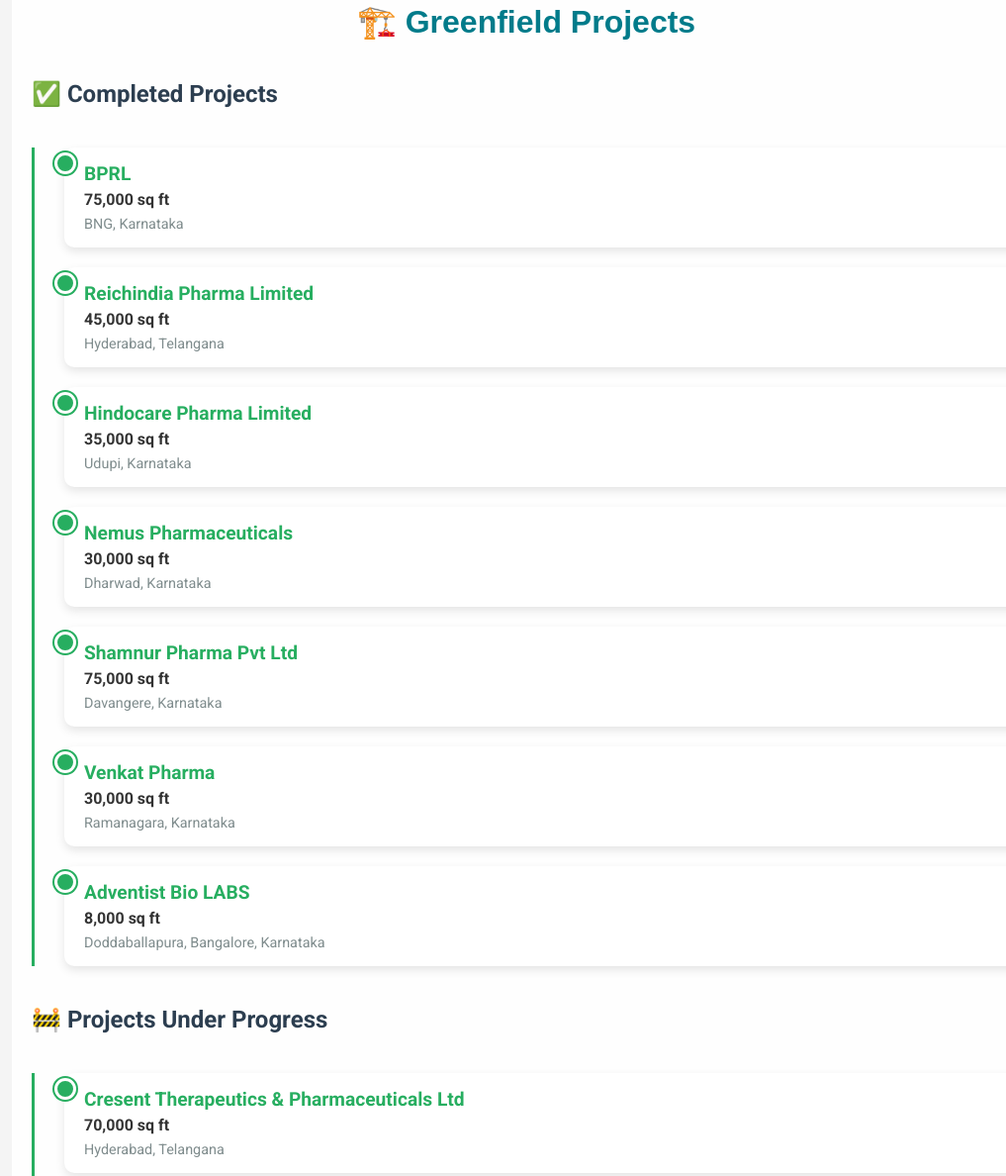
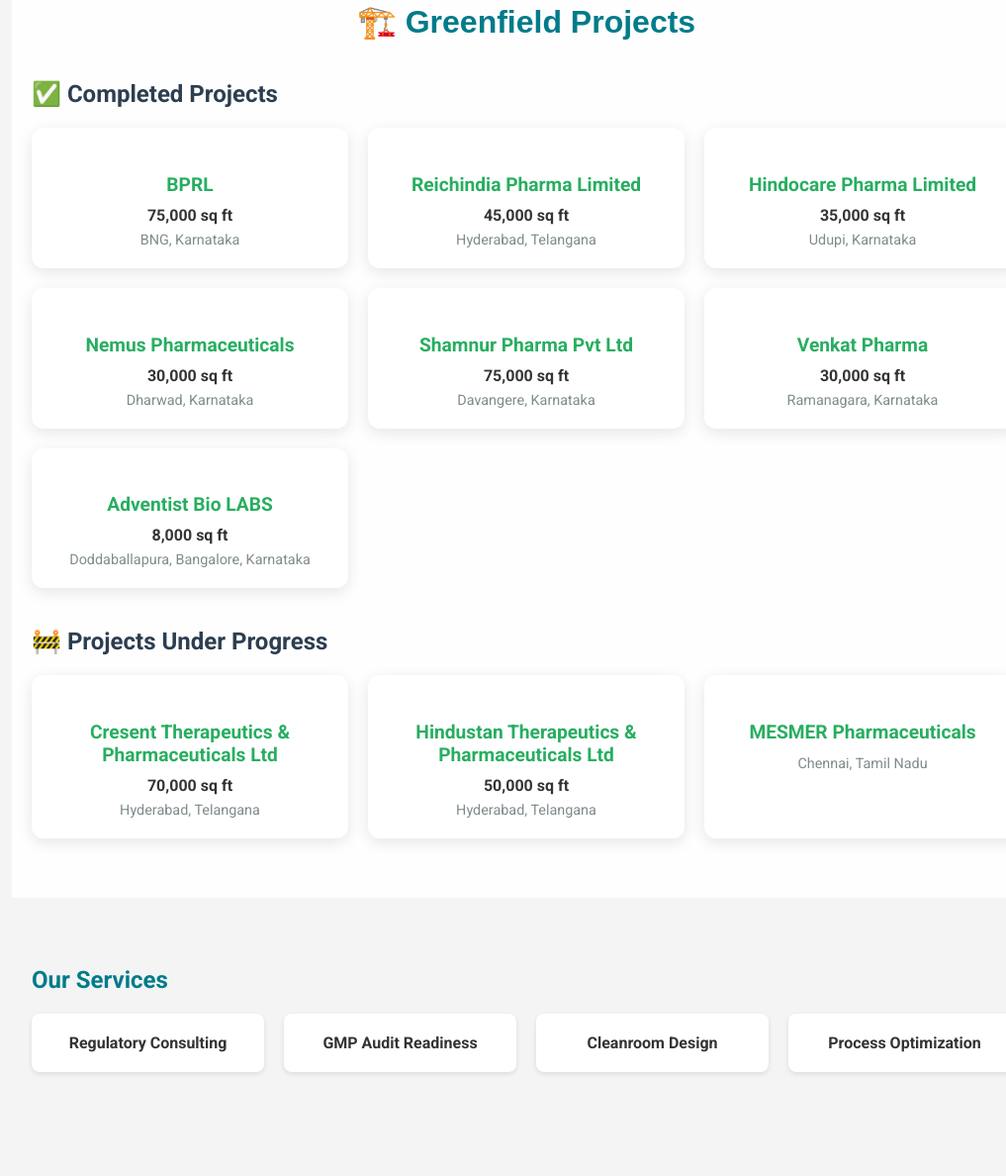
Before and after one commit to lalithRajupalepu/gs-projects-site, a plain HTML site: page index.html in a window 1280 px wide. Shown: the part 1340-2528 px from the top of the page at 99% size, without its empty margins (108-1125 px from the left). Drawn offline with Linux system fonts and the light colour scheme.

Commit message:
Update index.html

```diff
--- a/index.html
+++ b/index.html
@@ -45,79 +45,59 @@
     <h2 class="section-title">🏗️ Greenfield Projects</h2>
 
     <h3 class="sub-title">✅ Completed Projects</h3>
-    <div class="timeline">
-      <div class="timeline-item">
-        <div class="timeline-content">
+    <div class="card-grid">
+      <div class="card">
         <h4>BPRL</h4>
         <p>75,000 sq ft</p>
         <span>BNG, Karnataka</span>
       </div>
-      </div>
-      <div class="timeline-item">
-        <div class="timeline-content">
+      <div class="card">
         <h4>Reichindia Pharma Limited</h4>
         <p>45,000 sq ft</p>
         <span>Hyderabad, Telangana</span>
       </div>
-      </div>
-      <div class="timeline-item">
-        <div class="timeline-content">
+      <div class="card">
         <h4>Hindocare Pharma Limited</h4>
         <p>35,000 sq ft</p>
         <span>Udupi, Karnataka</span>
       </div>
-      </div>
-      <div class="timeline-item">
-        <div class="timeline-content">
+      <div class="card">
         <h4>Nemus Pharmaceuticals</h4>
         <p>30,000 sq ft</p>
         <span>Dharwad, Karnataka</span>
       </div>
-      </div>
-      <div class="timeline-item">
-        <div class="timeline-content">
+      <div class="card">
         <h4>Shamnur Pharma Pvt Ltd</h4>
         <p>75,000 sq ft</p>
         <span>Davangere, Karnataka</span>
       </div>
-      </div>
-      <div class="timeline-item">
-        <div class="timeline-content">
+      <div class="card">
         <h4>Venkat Pharma</h4>
         <p>30,000 sq ft</p>
         <span>Ramanagara, Karnataka</span>
       </div>
-      </div>
-      <div class="timeline-item">
-        <div class="timeline-content">
+      <div class="card">
         <h4>Adventist Bio LABS</h4>
         <p>8,000 sq ft</p>
         <span>Doddaballapura, Bangalore, Karnataka</span>
       </div>
     </div>
-    </div>
 
     <h3 class="sub-title">🚧 Projects Under Progress</h3>
-    <div class="timeline">
-      <div class="timeline-item">
-        <div class="timeline-content">
+    <div class="card-grid">
+      <div class="card">
         <h4>Cresent Therapeutics & Pharmaceuticals Ltd</h4>
         <p>70,000 sq ft</p>
         <span>Hyderabad, Telangana</span>
       </div>
-      </div>
-      <div class="timeline-item">
-        <div class="timeline-content">
+      <div class="card">
         <h4>Hindustan Therapeutics & Pharmaceuticals Ltd</h4>
         <p>50,000 sq ft</p>
         <span>Hyderabad, Telangana</span>
       </div>
-      </div>
-      <div class="timeline-item">
-        <div class="timeline-content">
+      <div class="card">
         <h4>MESMER Pharmaceuticals</h4>
         <span>Chennai, Tamil Nadu</span>
-        </div>
       </div>
     </div>
   </div>
```
Lines whose indentation alone changed are shown as unchanged.
